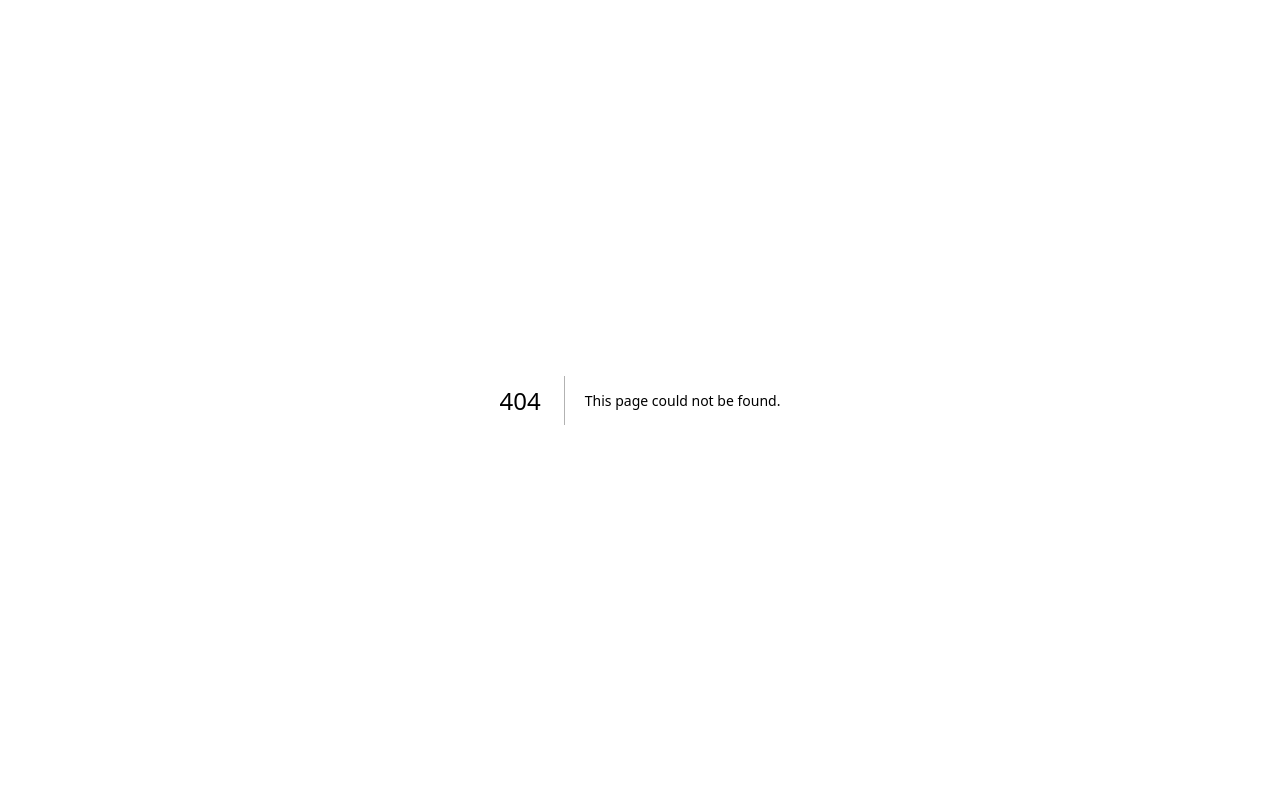
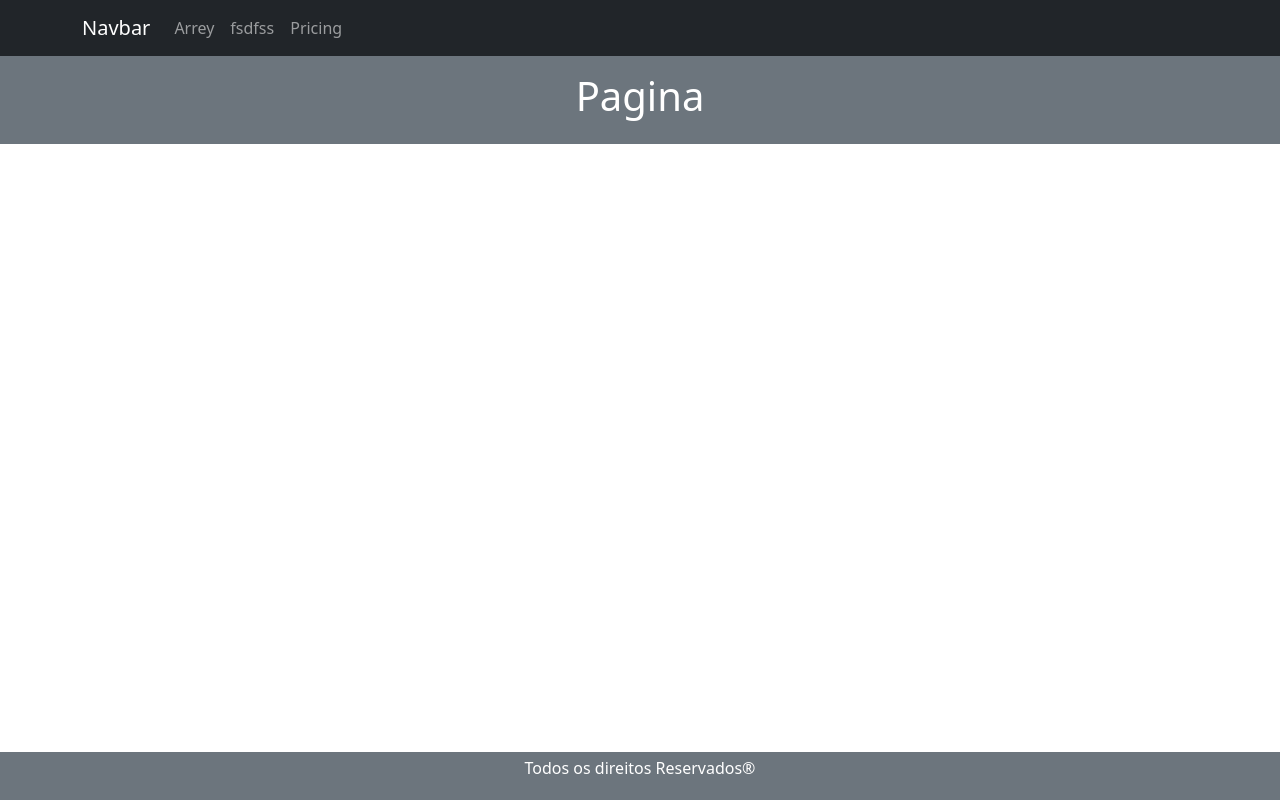
Before and after one commit to JoaoeduLS/react.js, a Next.js app: page /arrey in a window 1280 px wide. Before the commit this address had no page. Built offline with nearby package versions, Linux system fonts and the light colour scheme.

Commit message:
React-Bootstrap-Página

```diff
--- a/components/Cabecalho.jsx
+++ b/components/Cabecalho.jsx
@@ -1,28 +1,23 @@
-import React from 'react'
-import Container from 'react-bootstrap/Container';
-import Nav from 'react-bootstrap/Nav';
-import Navbar from 'react-bootstrap/Navbar';
+import React from "react";
+import Container from "react-bootstrap/Container";
+import Nav from "react-bootstrap/Nav";
+import Navbar from "react-bootstrap/Navbar";
 
 const Cabecalho = () => {
   return (
-
     <>
       <Navbar bg="dark" variant="dark">
         <Container>
           <Navbar.Brand href="#home">Navbar</Navbar.Brand>
           <Nav className="me-auto">
-            <Nav.Link href="#home">Home</Nav.Link>
-            <Nav.Link href="#features">Features</Nav.Link>
+            <Nav.Link href="./arrey">Arrey</Nav.Link>
+            <Nav.Link href="#">fsdfss</Nav.Link>
             <Nav.Link href="#pricing">Pricing</Nav.Link>
           </Nav>
         </Container>
       </Navbar>
+    </>
+  );
+};
 
-
-
-
-    </>
-  )
-}
-
-export default Cabecalho
+export default Cabecalho;
--- /dev/null
+++ b/components/Pagina.jsx
@@ -0,0 +1,25 @@
+import React from "react";
+import "bootstrap/dist/css/bootstrap.min.css";
+import { Container } from "react-bootstrap";
+import Cabecalho from "../components/Cabecalho";
+
+const Pagina = () => {
+  return (
+    <>
+      <Cabecalho />
+      <div className="bg-secondary py-3 text-white text-center mb-3">
+        <Container>
+          <h1>Pagina</h1>
+        </Container>
+      </div>
+      <div
+        style={{ width: "100%" }}
+        className="bg-secondary position-fixed bottom-0 py-1 text-white text-center"
+      >
+        <p>Todos os direitos Reservados®</p>
+      </div>
+    </>
+  );
+};
+
+export default Pagina;
--- /dev/null
+++ b/pages/arrey.js
@@ -0,0 +1,22 @@
+import React from "react";
+import "bootstrap/dist/css/bootstrap.min.css";
+import { Container } from "react-bootstrap";
+import Cabecalho from "../components/Cabecalho";
+import Pagina from "../components/Pagina";
+
+const arrey = () => {
+  /* fazer com style
+
+    const style={
+        with:'100%'
+    }
+
+*/
+  return (
+    <>
+      <Pagina />
+    </>
+  );
+};
+
+export default arrey;
--- a/styles/Home.module.css
+++ b/styles/Home.module.css
@@ -32,7 +32,6 @@
 .description {
   text-align: center;
 }
-
 
 .description {
   line-height: 1.5;
```
Also changed, not shown: pages/index.js (+6 -9 lines), 1 other file (tests, documents, lock files or other folders).
